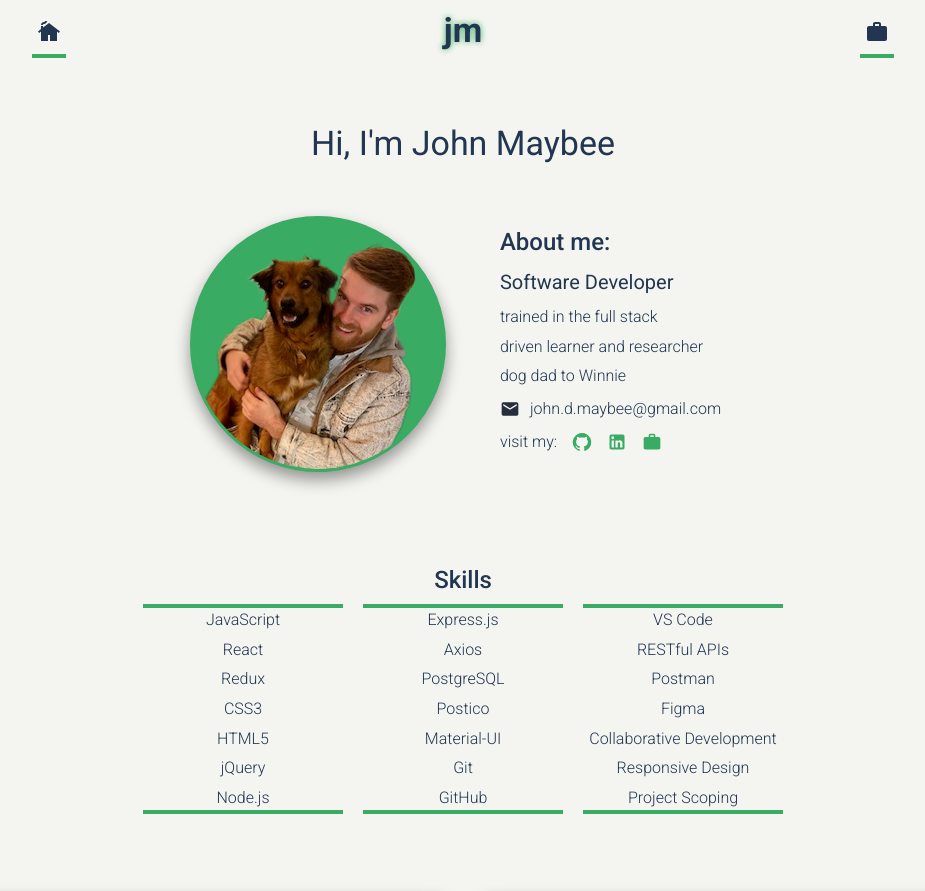
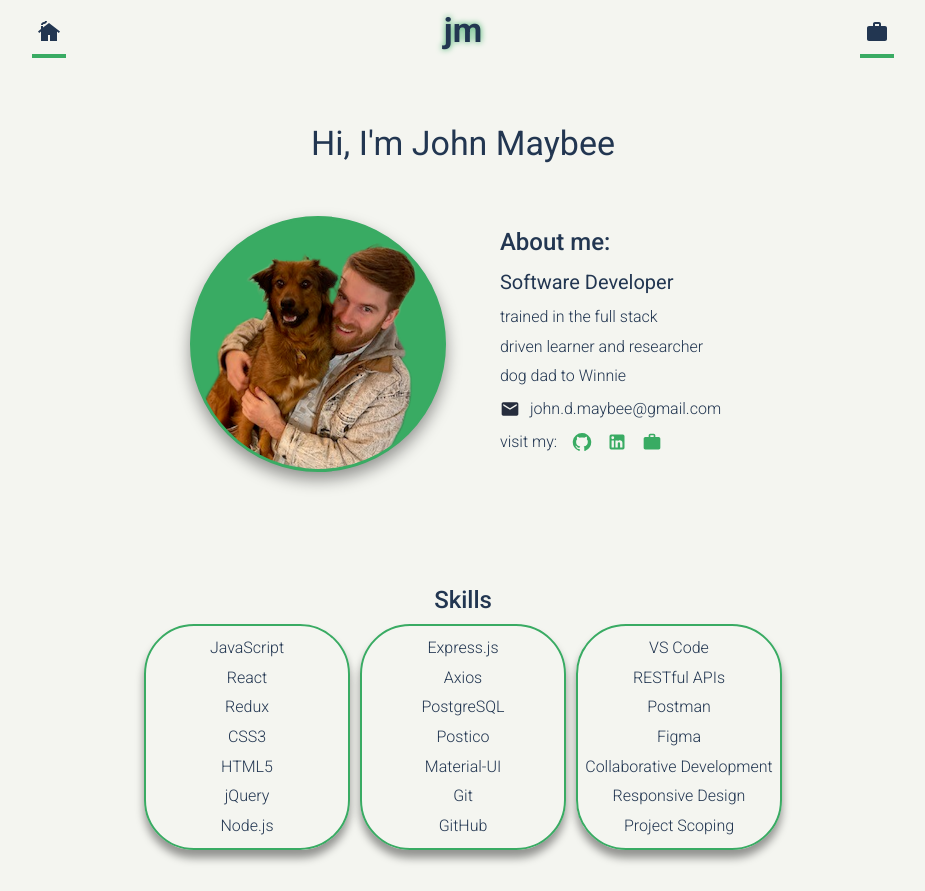
Before and after one commit to john-maybee/portfolio, a React (Create React App) app: page /#/home in a window 1280 px wide. Shown: the top 891 px of the page, without its empty margins (177-1102 px from the left). Built offline with nearby package versions, Linux system fonts and the light colour scheme.

Commit message:
Updated the styling and layout of the skills section

```diff
--- a/src/components/App/App.css
+++ b/src/components/App/App.css
@@ -89,19 +89,21 @@ Header Treatment
   text-align: center;
   margin-left: auto;
   margin-right: auto;
+  padding-top: 20px;
 }
 
 .skillsContainer{
-  padding-bottom: 20px;
+  padding-bottom: 40px;
   display: flex;
   flex-direction: row;
   flex-wrap: wrap;
   max-width: 100%;
-  gap: 20px;
+  gap: 10px;
   margin-left: auto;
   margin-right: auto;
   justify-content: center;
-
+  /* border-top: 4px solid #39AB63;
+  border-bottom: 4px solid #39AB63; */
 }
 
 .skillsList{
@@ -112,8 +114,16 @@ Header Treatment
   max-width: 100%;
   justify-content: center;
   align-items: center;
-  border-top: 4px solid #39AB63;
-  border-bottom: 4px solid #39AB63;
+  padding-top: 10px;
+  padding-bottom: 10px;
+  padding-left: 1px;
+  padding-right: 1px;
+  border-top: 2px solid #39AB63;
+  border-bottom: 2px solid #39AB63;
+  border-left: 2px solid #39AB63;
+  border-right: 2px solid #39AB63;
+  border-radius: 50px;
+  box-shadow: 0 .5rem .5rem rgba(0,0,0,0.4);
 }
 
 /* --------------------------------------------------------------------------------
```
